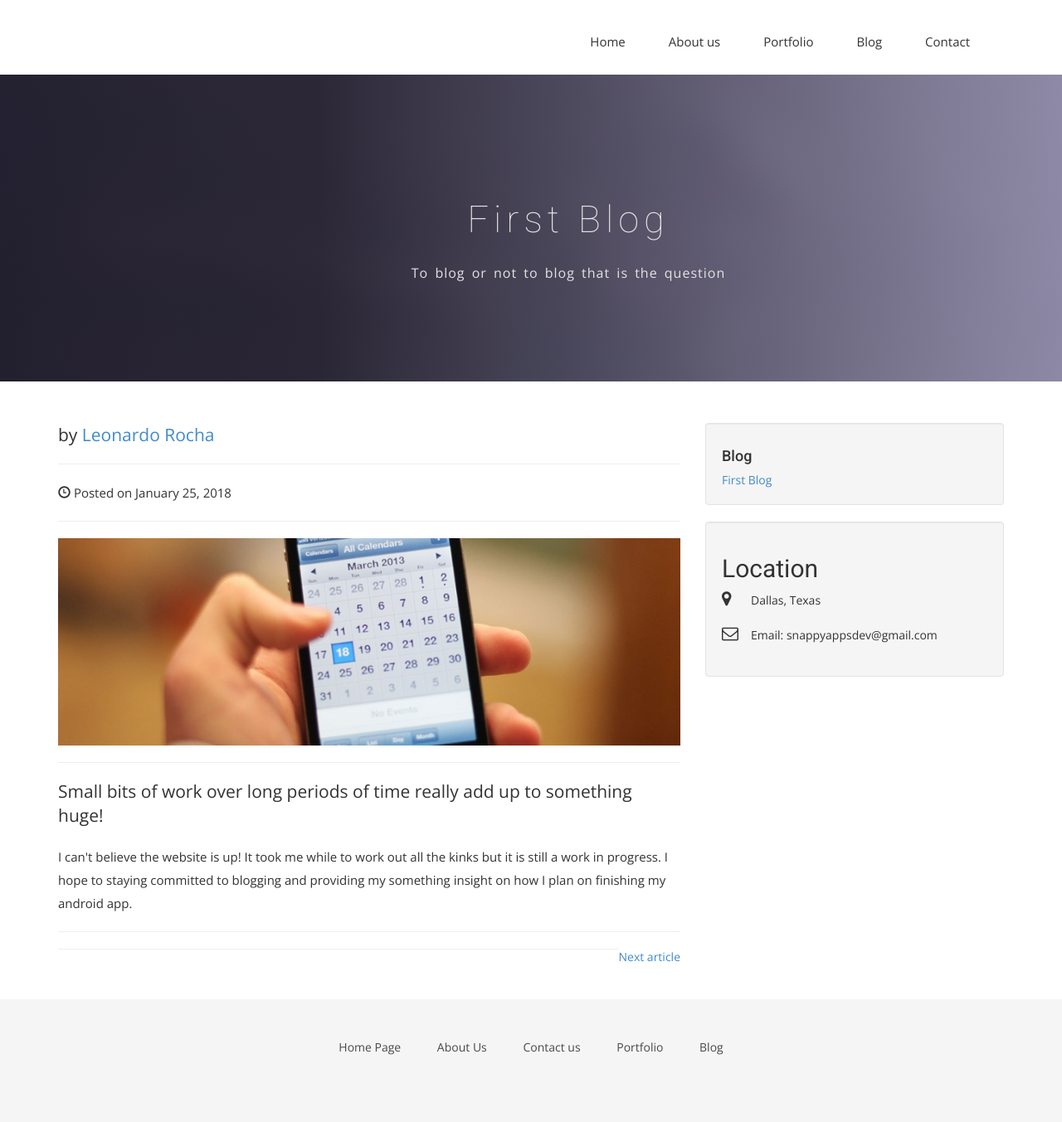
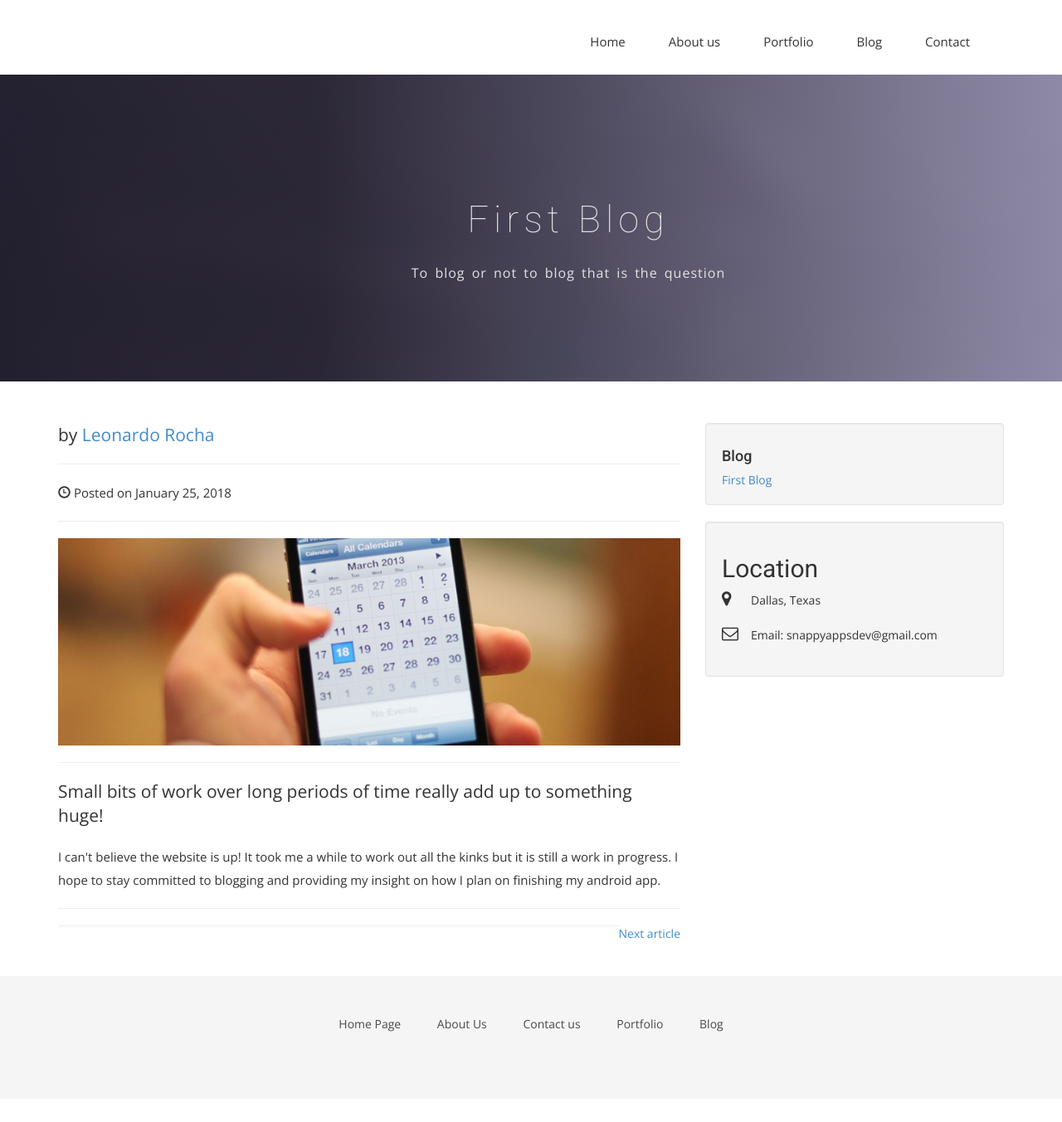
Before and after one commit to snappyappsdev/snappyappsdev.github.io, a Jekyll site: the page built from _posts/2018-01-25-first-blog.md, in a window 1280 px wide. Shown: the whole page at 83% size. Built offline with Jekyll 4.4.1, drawn with Linux system fonts in a browser that asks for light colours; nearby versions of some CDN libraries; some web fonts are replaced; library files that are not in the unit come from our copies; comment, search, counter and statistics services are not loaded; after the commit the page ends 1325 px from its top, so only the background shows below that.

Commit message:
grammer fix

```diff
--- a/_posts/2018-01-25-first-blog.md
+++ b/_posts/2018-01-25-first-blog.md
@@ -5,7 +5,7 @@ lead: "Small bits of work over long periods of time really add up to something h
 subtitle: To blog or not to blog that is the question
 category: blog
 ---
-<p>I can't believe the website is up! It took me while to
+<p>I can't believe the website is up! It took me a while to
 work out all the kinks but it is still a work in progress.
-I hope to staying committed to blogging and providing my something
+I hope to stay committed to blogging and providing my
 insight on how I plan on finishing my android app. </p>
```
